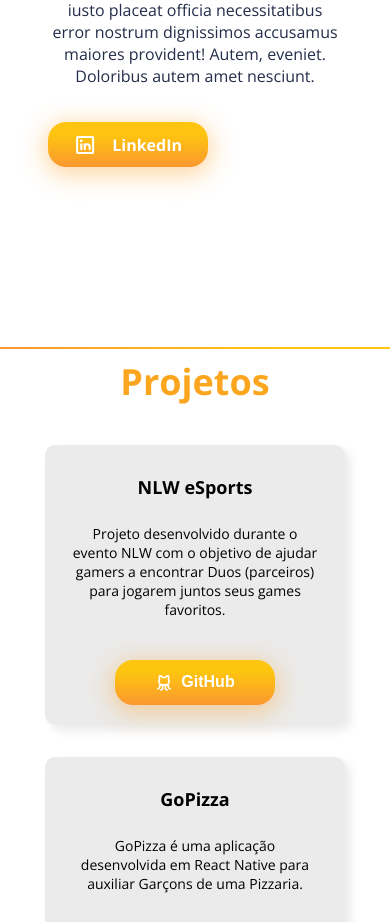
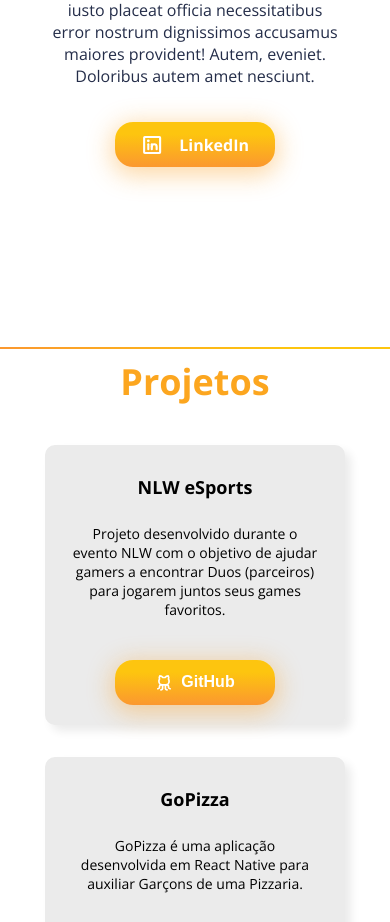
Before and after one commit to Iann-rst/portfolio-react, a React (Vite) app: page / in a window 390 px wide. Shown: the part 1427-2349 px from the top of the page. Built offline with nearby package versions, Linux system fonts and the light colour scheme.

Commit message:
fix: social-btn

```diff
--- a/src/components/About/styles.css
+++ b/src/components/About/styles.css
@@ -88,4 +88,10 @@
     font-size: 1rem;
     text-align: center;
   }
+
+  .social-btn {
+    display: flex;
+    align-items: center;
+    justify-content: center;
+  }
 }
```
